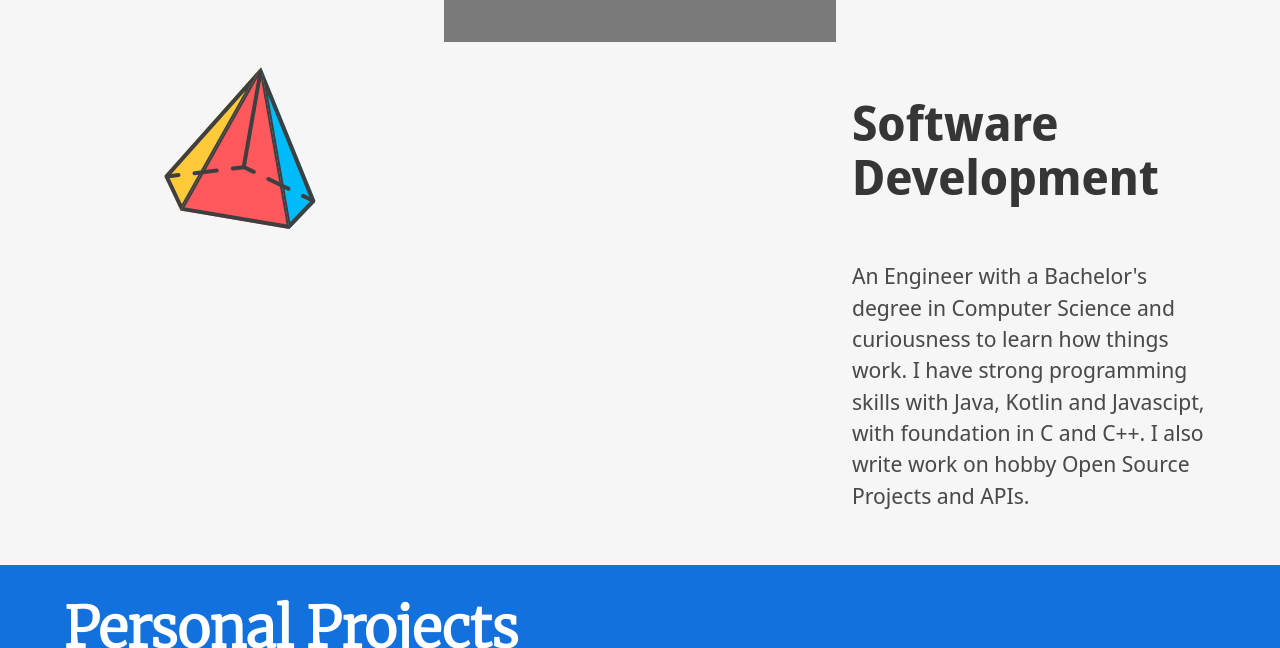
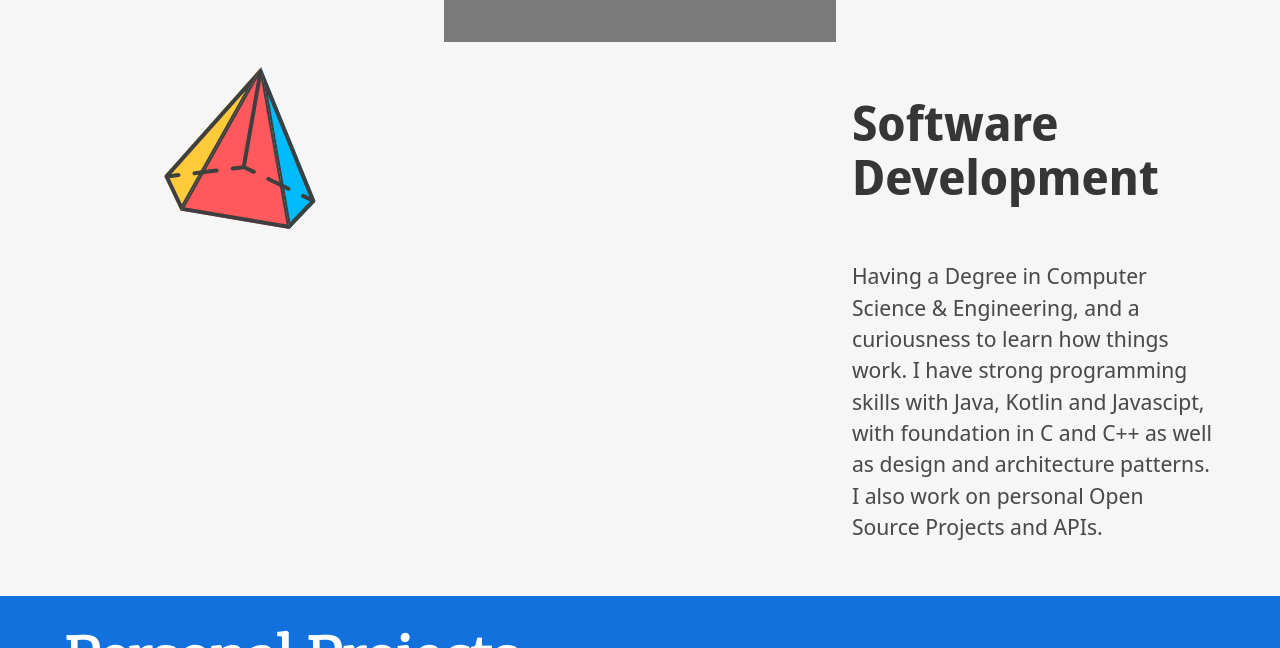
Before and after one commit to midhunhk/midhunhk.github.io, a Jekyll site: the page built from index.html, in a window 1280 px wide and 900 px high, scrolled down 1626 px, cut to the strip 0-648 px from the top of the window. Built offline with Jekyll 4.4.1, drawn with Linux system fonts in a browser that asks for light colours; nearby versions of some CDN libraries; comment, search, counter and statistics services are not loaded; a style sheet for code colours, icons or effects is not loaded.

Commit message:
fix typos

```diff
--- a/index.html
+++ b/index.html
@@ -134,7 +134,7 @@
             </div>
             <div class="column is-4 is-offset-4 p-4">
                 <p class="title mb-0">Software Development</p>
-                <p>An Engineer with a Bachelor's degree in Computer Science and curiousness to learn how things work. I have strong programming skills with Java, Kotlin and Javascipt, with foundation in C and C++. I also write work on hobby Open Source Projects and APIs. </p>
+                <p>Having a Degree in Computer Science &amp; Engineering, and a curiousness to learn how things work. I have strong programming skills with Java, Kotlin and Javascipt, with foundation in C and C++ as well as design and architecture patterns. I also work on personal Open Source Projects and APIs.</p>
             </div>
         </div>
     </div>
```
